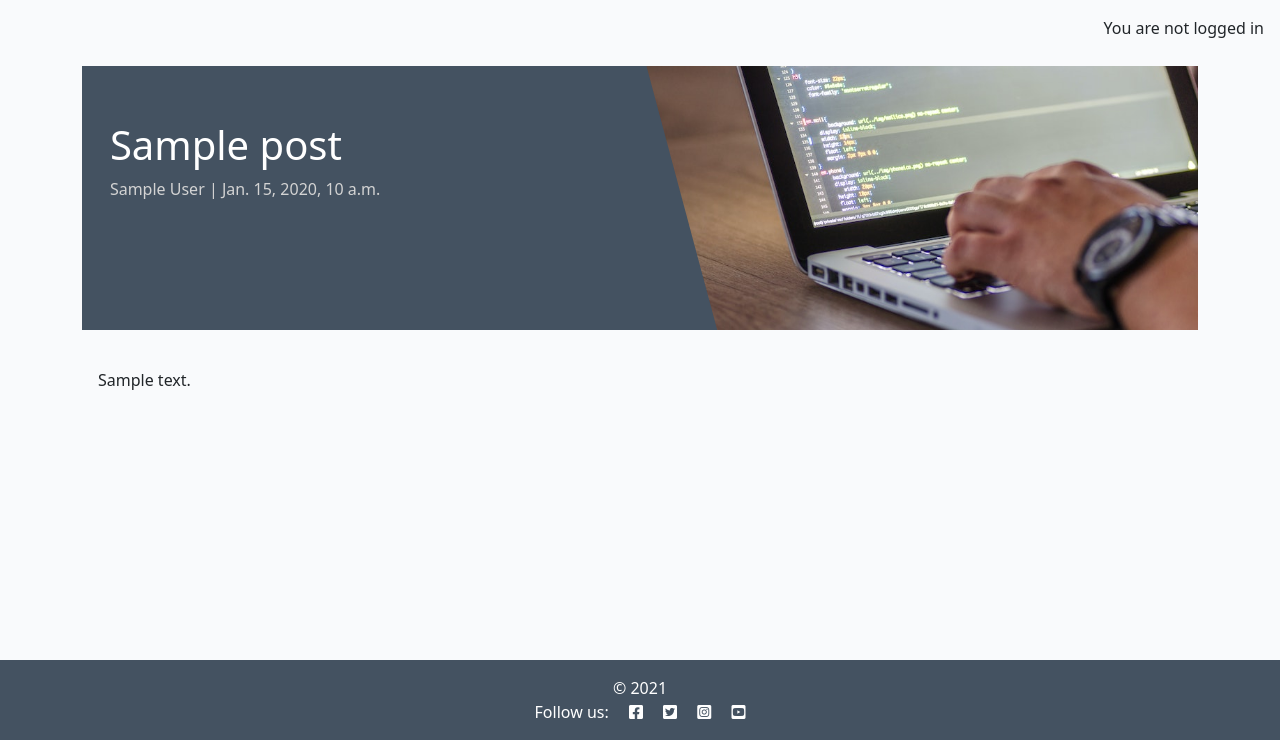
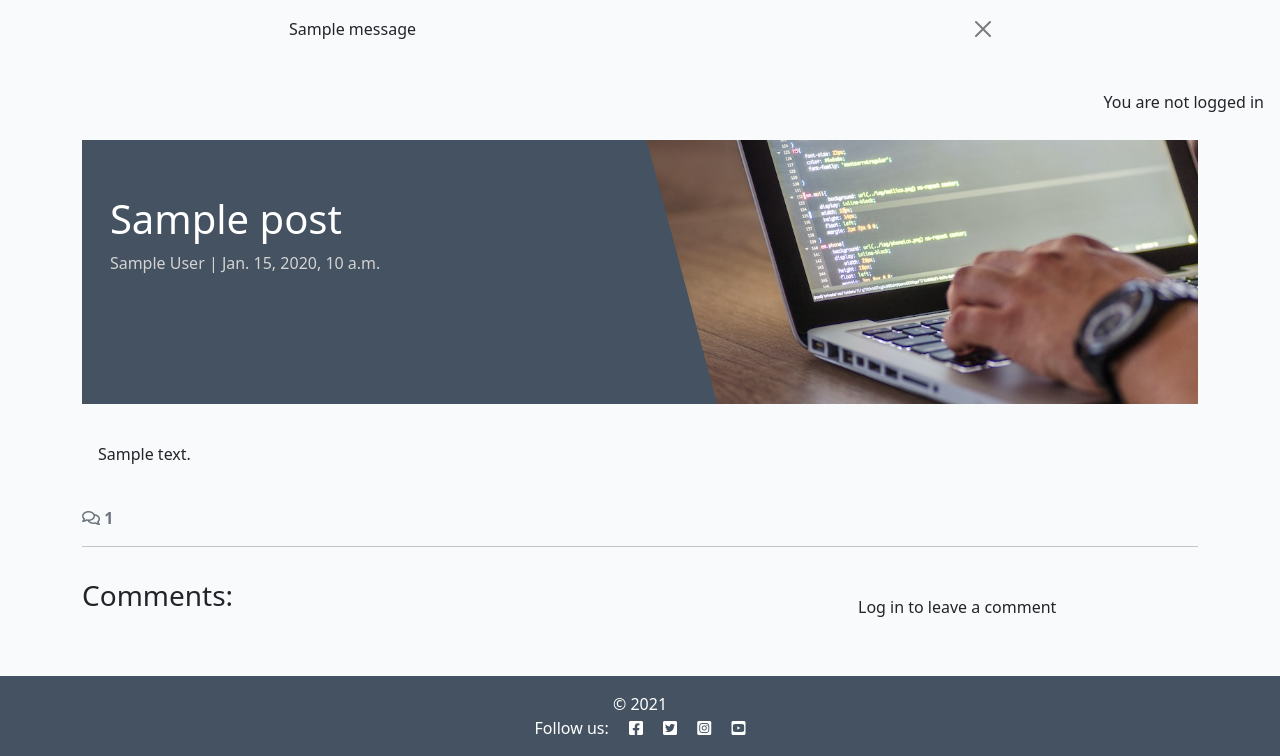
Before and after one commit to w1zzball/CI-Codestar, a Django app: template blog/templates/blog/post_detail.html in a window 1280 px wide. Shown: the part 60-816 px from the top of the page. Run offline with Django 4.2, Linux system fonts and the light colour scheme; the template is opened without the code that fills it: most values are stand-ins (such as "Sample title", 1, 10 or a date in 2020); one stand-in notice (Sample message) is shown; some libraries are stand-ins or nearby versions.

Commit message:
Add comment functionality to post detail view; implement CommentForm and display comments with approval status

```diff
--- a/blog/templates/blog/post_detail.html
+++ b/blog/templates/blog/post_detail.html
@@ -1,6 +1,6 @@
 {% extends 'base.html' %} {% block content %}
   {% load static %}
-
+  {% load crispy_forms_tags %}
   <div class="masthead">
     <div class="container">
       <div class="row g-0">
@@ -11,7 +11,7 @@
           <p class="post-subtitle">{{ post.author }} | {{ post.created_on }}</p>
         </div>
         <div class="d-none d-md-block col-md-6 masthead-image">
-                <img src="{% static 'images/default.jpg' %}" class="scale" alt="placeholder">
+          <img src="{% static 'images/default.jpg' %}" class="scale" alt="placeholder" />
         </div>
       </div>
     </div>
@@ -19,16 +19,75 @@
 
   <div class="container">
     <div class="row">
-        <div class="col card mb-4  mt-3 left  top">
+      <div class="col card mb-4 mt-3 left top">
         <div class="card-body">
           <!-- The post content goes inside the card-text. -->
           <!-- Use the | safe filter inside the template tags -->
-                <p class="card-text">
-                    {{ post.content | safe }}
+          <p class="card-text">{{ post.content|safe }}</p>
+        </div>
+      </div>
+    </div>
+    <!-- Displaying count of comments -->
+    <div class="row">
+      <div class="col-12">
+        <strong class="text-secondary"><i class="far fa-comments"></i> {{ comment_count }}</strong>
+      </div>
+      <div class="col-12">
+        <hr />
+      </div>
+    </div>
+    <!-- Displaying Comments -->
+    <div class="row">
+      <div class="col-md-8 card mb-4 mt-3">
+        <h3>Comments:</h3>
+        <div class="card-body">
+          <!--    We want a for loop inside the empty control tags
+          to iterate through each comment in comments    -->
+          {% for comment in comments %}
+            <div class="p-2 comments
+          {% if not comment.approved and comment.author == user %}
+
+
+
+          faded
+
+
+              {% elif not comment.approved %}
+
+
+                 d-none
+
+
+              {% endif %}">
+              <p class="font-weight-bold">
+                {{ comment.author }}
+                <span class="font-weight-normal">{{ comment.created_on }}</span> wrote:
               </p>
+              <div id="comment{{ comment.id }}">{{ comment.body|linebreaks }}</div>
+              {% if not comment.approved and comment.author == user %}
+                <p class="approval">This comment is awaiting approval</p>
+              {% endif %}
+            </div>
+            <!-- Our for loop ends here -->
+          {% endfor %}
+        </div>
+      </div>
+      <!-- Creating New Comments -->
+      <div class="col-md-4 card mb-4 mt-3">
+        <div class="card-body">
+          {% if user.is_authenticated %}
+            <h3>Leave a comment:</h3>
+            <p>Posting as: {{ user.username }}</p>
+            <form id="commentForm" method="post" style="margin-top: 1.3em;">
+              {{ comment_form|crispy }}
+              {% csrf_token %}
+              <button id="submitButton" type="submit" class="btn btn-signup btn-lg">Submit</button>
+            </form>
+          {% else %}
+            <p>Log in to leave a comment</p>
+          {% endif %}
         </div>
       </div>
     </div>
   </div>
-
-{% endblock content %}
+{% endblock %}
--- a/codestar/settings.py
+++ b/codestar/settings.py
@@ -51,6 +51,8 @@ INSTALLED_APPS = [
     'allauth',
     'allauth.account',
     'allauth.socialaccount',
+    'crispy_forms',
+    'crispy_bootstrap5',
     'django_summernote',
     'blog',
     'about',
@@ -59,6 +61,9 @@ INSTALLED_APPS = [
 SITE_ID = 1
 LOGIN_REDIRECT_URL = '/'
 LOGOUT_REDIRECT_URL = '/'
+
+CRISPY_ALLOWED_TEMPLATE_PACKS = "bootstrap5"
+CRISPY_TEMPLATE_PACK = "bootstrap5"
 
 MIDDLEWARE = [
     'django.middleware.security.SecurityMiddleware',
--- a/requirements.txt
+++ b/requirements.txt
@@ -3,11 +3,13 @@ bleach==6.2.0
 certifi==2025.1.31
 cffi==1.17.1
 charset-normalizer==3.4.1
+crispy-bootstrap5==0.7
 cryptography==44.0.1
 defusedxml==0.7.1
 dj-database-url==0.5.0
 Django==4.2.19
 django-allauth==0.57.2
+django-crispy-forms==2.3
 django-summernote==0.8.20.0
 gunicorn==23.0.0
 idna==3.10
--- a/templates/base.html
+++ b/templates/base.html
@@ -57,6 +57,21 @@
       </div>
     </nav>
 
+    <!-- displaying Django messages -->
+    <div class="container">
+      <div class="row">
+        <div class="col-md-8 offset-md-2">
+          {% for message in messages %}
+            <div class="alert {{ message.tags }} alert-dismissible
+        fade show" id="msg" role="alert">
+              {{ message|safe }}
+              <button type="button" class="btn-close" data-bs-dismiss="alert" aria-label="Close"></button>
+            </div>
+          {% endfor %}
+        </div>
+      </div>
+    </div>
+
     <main class="flex-shrink-0 main-bg">
       {% if user.is_authenticated %}
         <p class="text-end m-3">You are logged in as {{ user }}</p>
```
Also changed, not shown: blog/forms.py (added, +8 -0 lines), blog/views.py (+24 -1 lines). Lines whose indentation alone changed are shown as unchanged.
